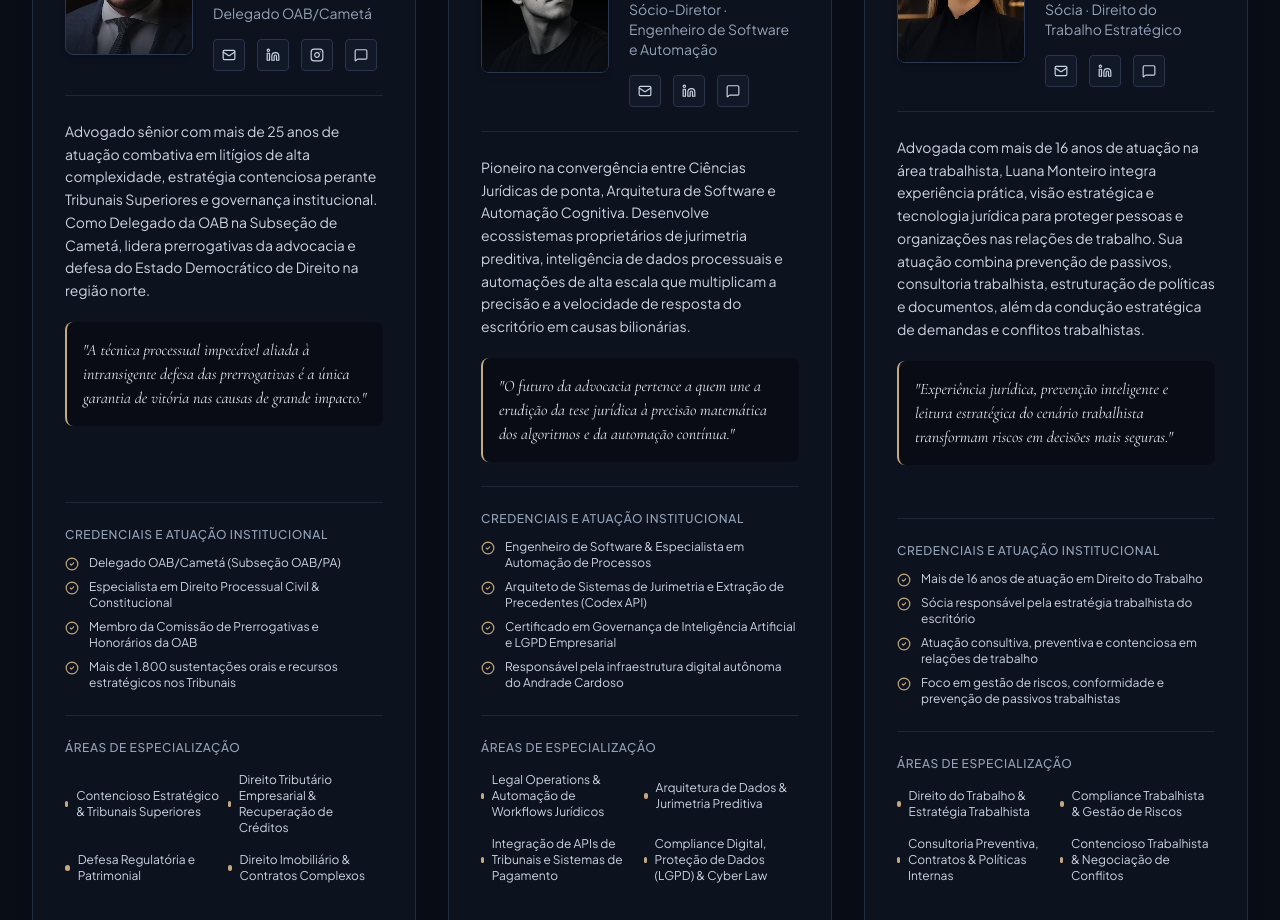
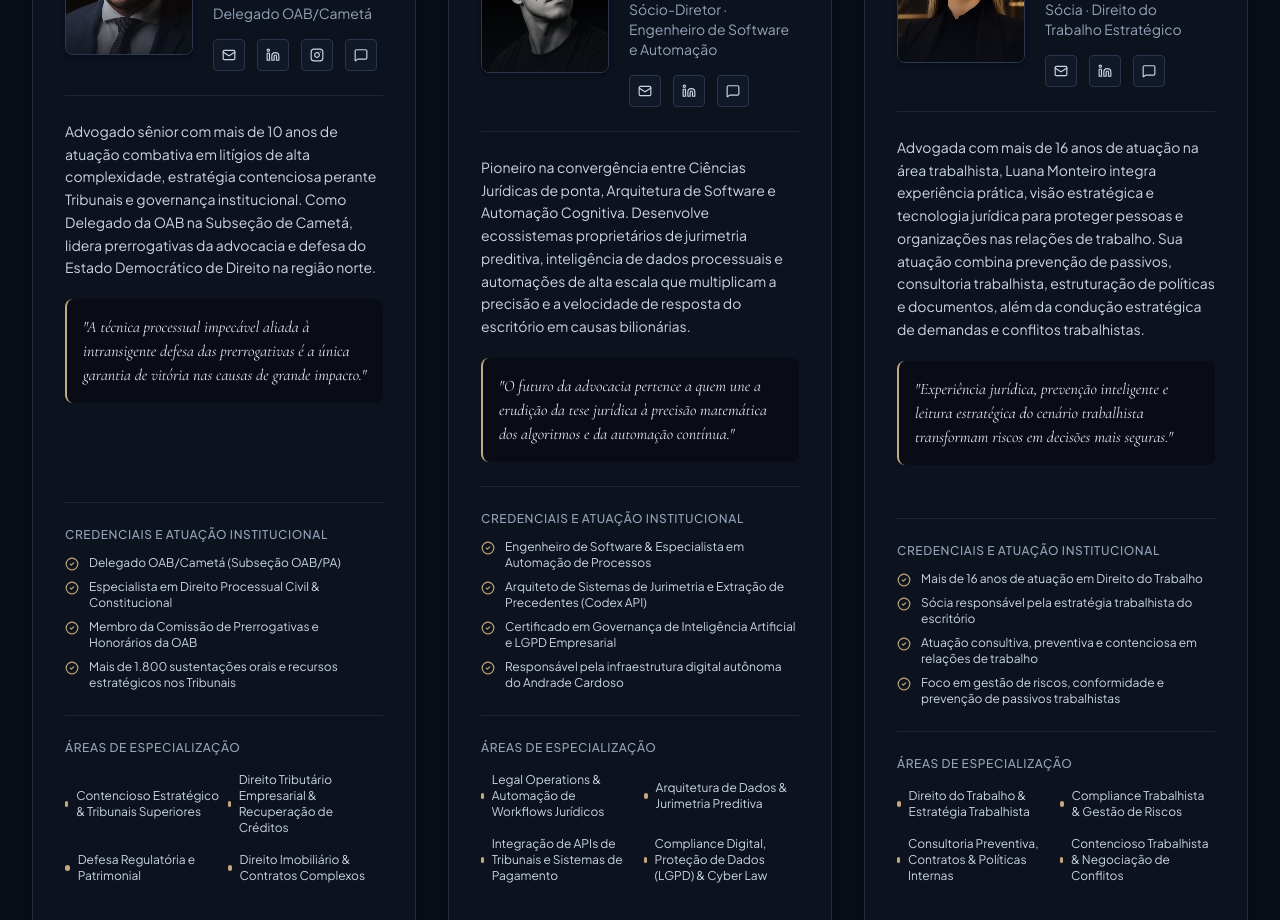
Before and after one commit to slevenkevelera-tech/Andrade_Cardoso_Advocacia, a React (Vite) app: page / in a window 1280 px wide. Shown: the part 1740-2660 px from the top of the page. Built offline with nearby package versions, Linux system fonts and the light colour scheme; no server answers; the database is empty.

Commit message:
fix: atualizar experiência profissional de Maurilo Cardoso

```diff
--- a/src/data/mockData.ts
+++ b/src/data/mockData.ts
@@ -7,7 +7,7 @@ export const PARTNERS_DATA: Partner[] = [
     name: 'Maurilo Cardoso',
     role: 'Sócio-Fundador · Delegado OAB/Cametá',
     badge: 'Delegado OAB/Cametá · OAB/PA',
-    bio: 'Advogado sênior com mais de 25 anos de atuação combativa em litígios de alta complexidade, estratégia contenciosa perante Tribunais Superiores e governança institucional. Como Delegado da OAB na Subseção de Cametá, lidera prerrogativas da advocacia e defesa do Estado Democrático de Direito na região norte.',
+    bio: 'Advogado sênior com mais de 10 anos de atuação combativa em litígios de alta complexidade, estratégia contenciosa perante Tribunais e governança institucional. Como Delegado da OAB na Subseção de Cametá, lidera prerrogativas da advocacia e defesa do Estado Democrático de Direito na região norte.',
     credentials: [
       'Delegado OAB/Cametá (Subseção OAB/PA)',
       'Especialista em Direito Processual Civil & Constitucional',
```
